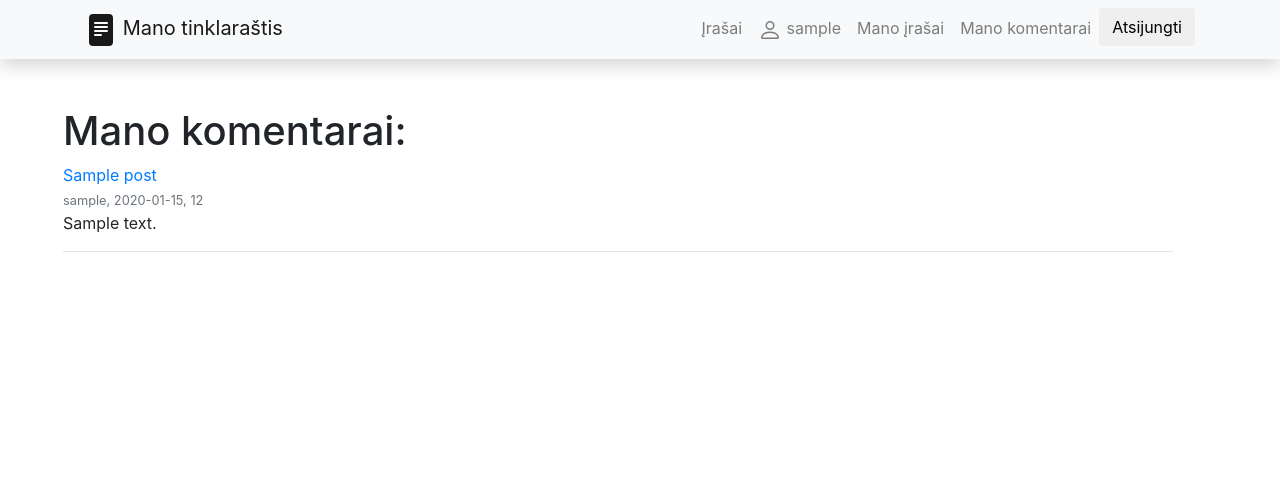
After one commit to DonatasNoreika/myblog202410, a Django app: page /usercomments/ in a window 1280 px wide. The commit adds this page. Shown: the top 492 px of the page. Run offline with Django 5.2, Linux system fonts and the light colour scheme; a user stored in the database is signed in; tables that the repository leaves empty hold one stand-in row (values such as "Sample post"); some libraries are stand-ins or nearby versions.

Commit message:
+ Sukurti puslapį, kuriame rodomi tik prisijungusio vartotojo komentarai

```diff
--- a/mysite/myblog/templates/base.html
+++ b/mysite/myblog/templates/base.html
@@ -38,6 +38,9 @@
                 <a class="nav-link" href="{% url 'userposts'%}">Mano įrašai</a>
             </li>
             <li class="nav-item">
+                <a class="nav-link" href="{% url 'usercomments'%}">Mano komentarai</a>
+            </li>
+            <li class="nav-item">
                 <form method="post" action="{% url 'logout' %}">
                     {% csrf_token %}
                     <button class="btn" type="submit">Atsijungti</button>
--- /dev/null
+++ b/mysite/myblog/templates/usercomments.html
@@ -0,0 +1,13 @@
+{% extends "base.html" %}
+
+{% block "title" %}Mano komentarai{% endblock %}
+
+{% block "content" %}
+<h1>Mano komentarai:</h1>
+{% for comment in comments %}
+<a href="{% url 'post' comment.post.pk %}">{{ comment.post.title }}</a><br>
+<small class="text-muted">{{ comment.user }}, {{ comment.date_created | date:"Y-m-d, f" }}</small>
+<p>{{ comment.content | safe }}</p>
+<hr>
+{% endfor %}
+{% endblock %}
--- a/mysite/myblog/urls.py
+++ b/mysite/myblog/urls.py
@@ -1,11 +1,9 @@
-
-from django.contrib import admin
 from django.urls import path
-
 from . import views
 
 urlpatterns = [
     path("", views.PostListView.as_view(), name="posts"),
     path("posts/<int:pk>", views.PostDetailView.as_view(), name="post"),
     path("userposts/", views.UserPostListView.as_view(), name="userposts"),
+    path("usercomments/", views.UserCommentListView.as_view(), name="usercomments"),
 ]
--- a/mysite/myblog/views.py
+++ b/mysite/myblog/views.py
@@ -3,7 +3,7 @@ from django.shortcuts import reverse
 from django.views import generic
 from django.views.generic.edit import FormMixin
 from .forms import CommentForm
-from .models import Post
+from .models import Post, Comment
 
 
 # Create your views here.
@@ -46,3 +46,11 @@ class UserPostListView(LoginRequiredMixin, generic.ListView):
 
     def get_queryset(self):
         return Post.objects.filter(user=self.request.user)
+
+class UserCommentListView(LoginRequiredMixin, generic.ListView):
+    model = Comment
+    template_name = "usercomments.html"
+    context_object_name = "comments"
+
+    def get_queryset(self):
+        return Comment.objects.filter(user=self.request.user)
```
